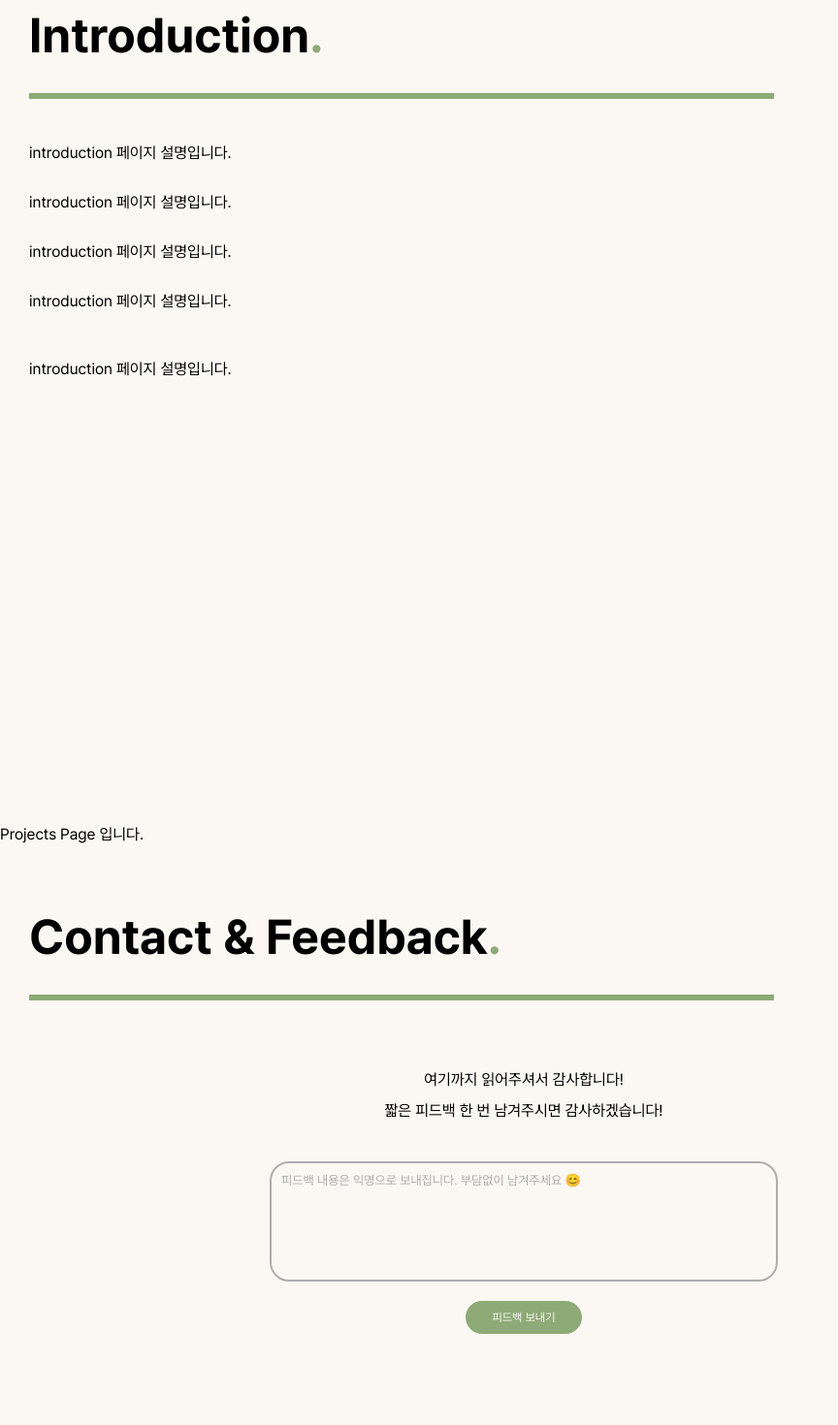
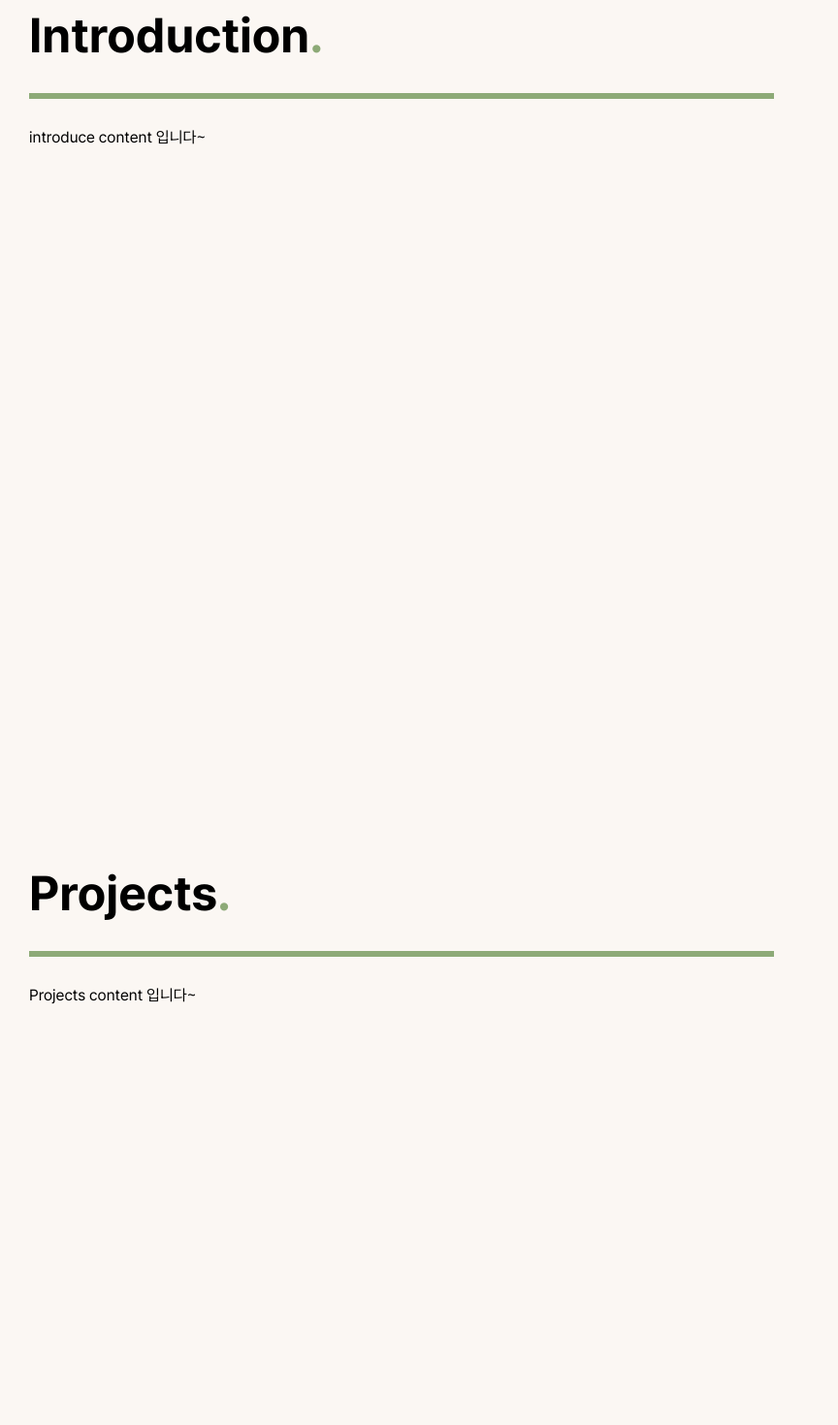
Before and after one commit to vedze/ez-portfolio, a Next.js app: page / in a window 1280 px wide. Shown: the part 860-2330 px from the top of the page at 97% size, without its empty margins (0-864 px from the left). Built offline with nearby package versions, Linux system fonts and the light colour scheme.

Commit message:
Fix: 각 페이지 CommonFrame 적용

```diff
--- a/src/app/contact/page.tsx
+++ b/src/app/contact/page.tsx
@@ -1,20 +1,11 @@
-import styles from "@/styles/contact.module.css";
-import Section from "@/components/Section";
-import Input from "@/components/Input";
+import CommonFrame from "@/components/CommonFrame";
+import ContactContent from "./ContactContent";
 
 export default function Contact() {
   return (
-    <div className={styles.contactContainer}>
-      <Section name="Contact & Feedback" />
-      <div className={styles.contactText}>
-        <p>
-          여기까지 읽어주셔서 감사합니다!
-          <br />
-          짧은 피드백 한 번 남겨주시면 감사하겠습니다!
-        </p>
-      </div>
-      <Input />
-      {/* 이메일 공간 */}
-    </div>
+    <CommonFrame
+      sectionName="Contact & Feedback"
+      content={<ContactContent />}
+    />
   );
 }
--- a/src/app/introduce/page.tsx
+++ b/src/app/introduce/page.tsx
@@ -1,16 +1,8 @@
-import styles from "@/styles/introduce.module.css";
-import Section from "@/components/Section";
+import CommonFrame from "@/components/CommonFrame";
+import IntroduceContent from "./IntroduceContent";
 
 export default function Introduce() {
   return (
-    <div className={styles.introContainer}>
-      <Section name="Introduction" />
-      <p>introduction 페이지 설명입니다.</p>
-      <p>introduction 페이지 설명입니다.</p>
-      <p>introduction 페이지 설명입니다.</p>
-      <p>introduction 페이지 설명입니다.</p>
-      <br />
-      <p>introduction 페이지 설명입니다.</p>
-    </div>
+    <CommonFrame sectionName="Introduction" content={<IntroduceContent />} />
   );
 }
--- a/src/app/projects/page.tsx
+++ b/src/app/projects/page.tsx
@@ -1,3 +1,6 @@
+import CommonFrame from "@/components/CommonFrame";
+import ProjectsContent from "./ProjectsContent";
+
 export default function Projects() {
-  return <div>Projects Page 입니다.</div>;
+  return <CommonFrame sectionName="Projects" content={<ProjectsContent />} />;
 }
```
